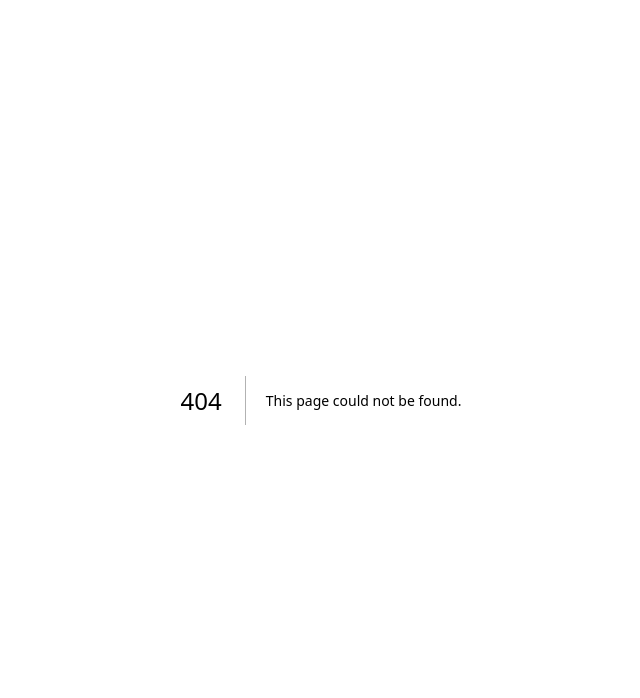
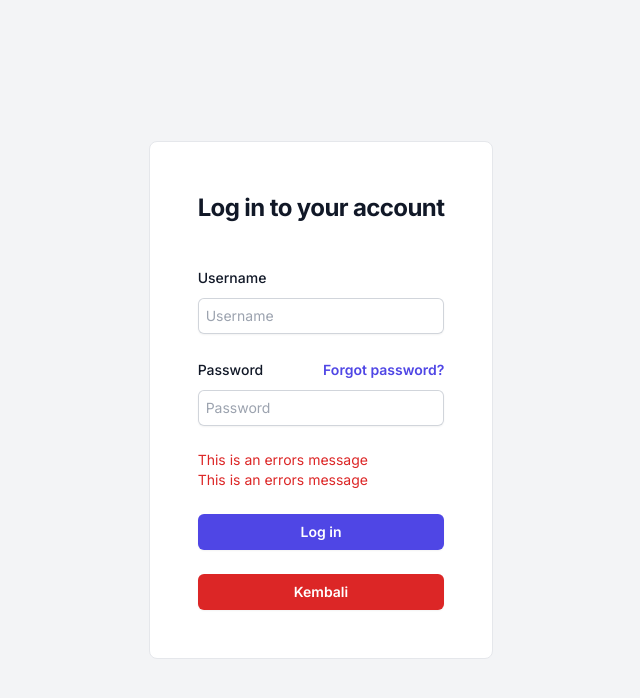
Before and after one commit to Shifyan/info-pelajar, a Next.js app: page /login in a window 1280 px wide. Before the commit this address had no page. Shown: the top 698 px of the page, without its empty margins (319-959 px from the left). Built offline with nearby package versions, Linux system fonts and the light colour scheme.

Commit message:
Pembuatan Login Page

```diff
--- /dev/null
+++ b/src/app/(auth)/login/layout.js
@@ -0,0 +1,6 @@
+export const metadata = {
+  title: 'Login'
+}
+export default function LoginLayout({ children }) {
+  return <section>{children}</section>
+}
--- /dev/null
+++ b/src/app/(auth)/login/page.jsx
@@ -0,0 +1,96 @@
+import Link from 'next/link'
+
+export default function Login() {
+  return (
+    <>
+      <div className='flex justify-center items-center h-screen bg-gray-100'>
+        <div className='login-content border rounded-lg bg-white'>
+          <div className='flex min-h-full flex-1 flex-col justify-center px-8 py-12 lg:px-12'>
+            <div className='sm:mx-auto sm:w-full sm:max-w-sm'>
+              <h2 className=' text-center text-2xl font-bold leading-9 tracking-tight text-gray-900'>
+                Log in to your account
+              </h2>
+            </div>
+
+            <div className='mt-10 sm:mx-auto sm:w-full sm:max-w-sm'>
+              <form className='space-y-6' action='#' method='POST'>
+                <div>
+                  <label
+                    htmlFor='username'
+                    className='block text-sm font-medium leading-6 text-gray-900'
+                  >
+                    Username
+                  </label>
+                  <div className='mt-2'>
+                    <input
+                      id='username'
+                      name='username'
+                      type='text'
+                      placeholder='Username'
+                      required
+                      className='block w-full rounded-md border-0 py-1.5 px-2 text-gray-900 shadow-sm ring-1 ring-inset ring-gray-300 placeholder:text-gray-400 focus:ring-2 focus:ring-inset focus:ring-indigo-600 sm:text-sm sm:leading-6'
+                    />
+                  </div>
+                </div>
+
+                <div>
+                  <div className='flex items-center justify-between'>
+                    <label
+                      htmlFor='password'
+                      className='block text-sm font-medium leading-6 text-gray-900'
+                    >
+                      Password
+                    </label>
+                    <div className='text-sm'>
+                      <a
+                        href='#'
+                        className='font-semibold text-indigo-600 hover:text-indigo-500'
+                      >
+                        Forgot password?
+                      </a>
+                    </div>
+                  </div>
+                  <div className='mt-2'>
+                    <input
+                      id='password'
+                      name='password'
+                      type='password'
+                      autoComplete='current-password'
+                      placeholder='Password'
+                      required
+                      className='block w-full rounded-md border-0 py-1.5 px-2 text-gray-900 shadow-sm ring-1 ring-inset ring-gray-300 placeholder:text-gray-400 focus:ring-2 focus:ring-inset focus:ring-indigo-600 sm:text-sm sm:leading-6'
+                    />
+                  </div>
+                </div>
+                <div>
+                  <p className='errors-msg text-red-600 text-sm'>
+                    This is an errors message
+                  </p>
+                  <p className='errors-msg text-red-600 text-sm'>
+                    This is an errors message
+                  </p>
+                </div>
+                <div>
+                  <button
+                    type='submit'
+                    className='flex w-full justify-center rounded-md bg-indigo-600 px-3 py-1.5 text-sm font-semibold leading-6 text-white shadow-sm hover:bg-indigo-500 focus-visible:outline focus-visible:outline-2 focus-visible:outline-offset-2 focus-visible:outline-indigo-600'
+                  >
+                    Log in
+                  </button>
+                </div>
+                <div>
+                  <Link
+                    href={'/'}
+                    className='flex w-full justify-center rounded-md bg-red-600 px-3 py-1.5 text-sm font-semibold leading-6 text-white shadow-sm hover:bg-red-500 focus-visible:outline focus-visible:outline-2 focus-visible:outline-offset-2 focus-visible:outline-indigo-600'
+                  >
+                    Kembali
+                  </Link>
+                </div>
+              </form>
+            </div>
+          </div>
+        </div>
+      </div>
+    </>
+  )
+}
--- a/src/app/layout.js
+++ b/src/app/layout.js
@@ -4,7 +4,7 @@
 const inter = Inter({ subsets: ["latin"] });
 
 export const metadata = {
-  title: "Create Next App",
+  title: "Dashboard",
   description: "Generated by create next app",
 };
 
--- a/src/app/page.jsx
+++ b/src/app/page.jsx
@@ -1,19 +1,21 @@
+import Link from "next/link";
+
 export default function Landing(){
     return(
         <>
             <div className="flex flex-row w-full h-screen items-center bg-blue-800 text-white">
-                <div className="left-section basis-1/2">
+                <div className="left-section basis-2/5">
                     <h1>Ini Section Left</h1>
                 </div>
-                <div className="right-section basis-1/2">
+                <div className="right-section basis-3/5">
                     <div className="right-header text-4xl mb-6 font-bold flex justify-center ">
                         <p>Selamat Datang Di Pusat Data Pelajar</p>
                     </div>
                     <div className="comment mb-4  flex justify-center">
-                        <p>Silahkan Login Untuk Mengakses Data!</p>
+                        <p>Silahkan Login!</p>
                     </div>
                     <div className="button text-black mb-4 flex justify-center">
-                        <button className="p-2 bg-white rounded hover:bg-gray-200 transition-colors duration-500 ease">Log In</button>
+                        <Link href={"/login"} className="p-2 bg-white rounded hover:bg-gray-200 transition-colors duration-500 ease">Log In</Link>
                     </div>
                 </div>
             </div>
```
Also changed, not shown: 1 other file (tests, documents, lock files or other folders).
